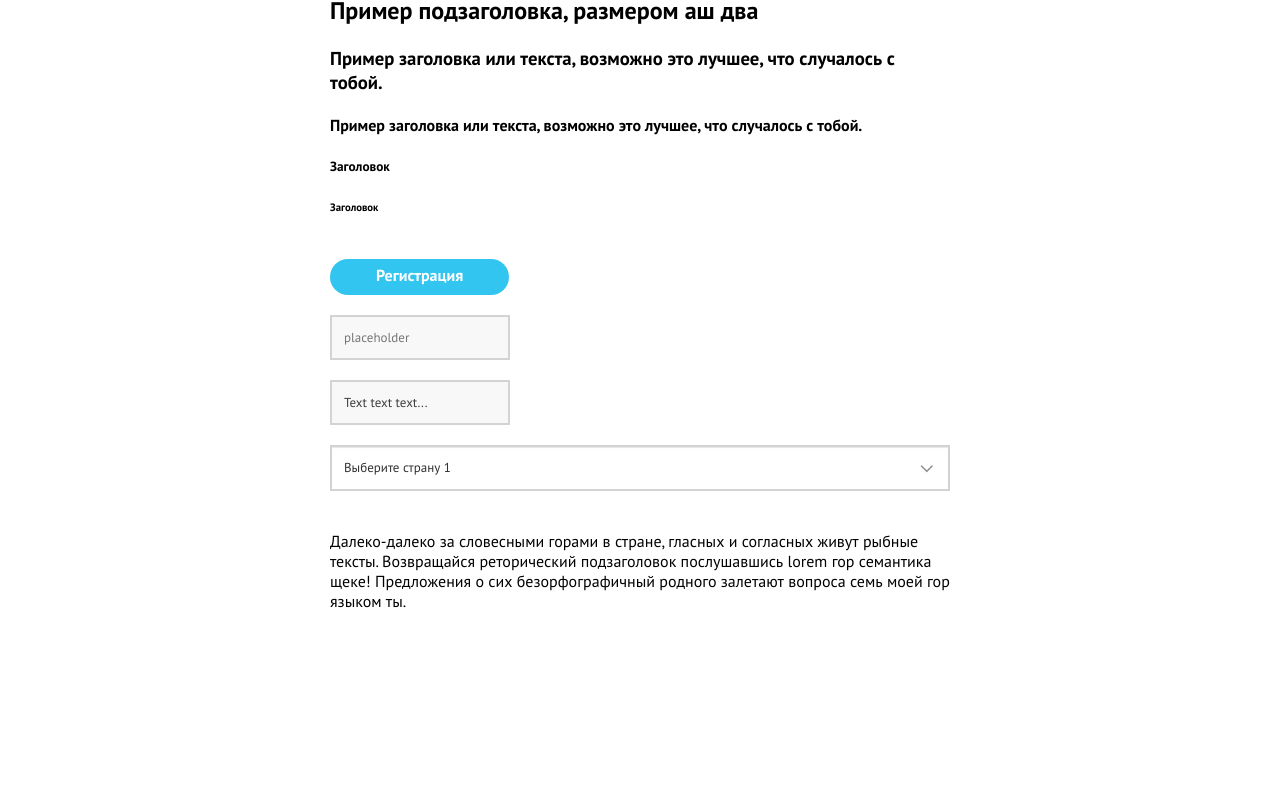
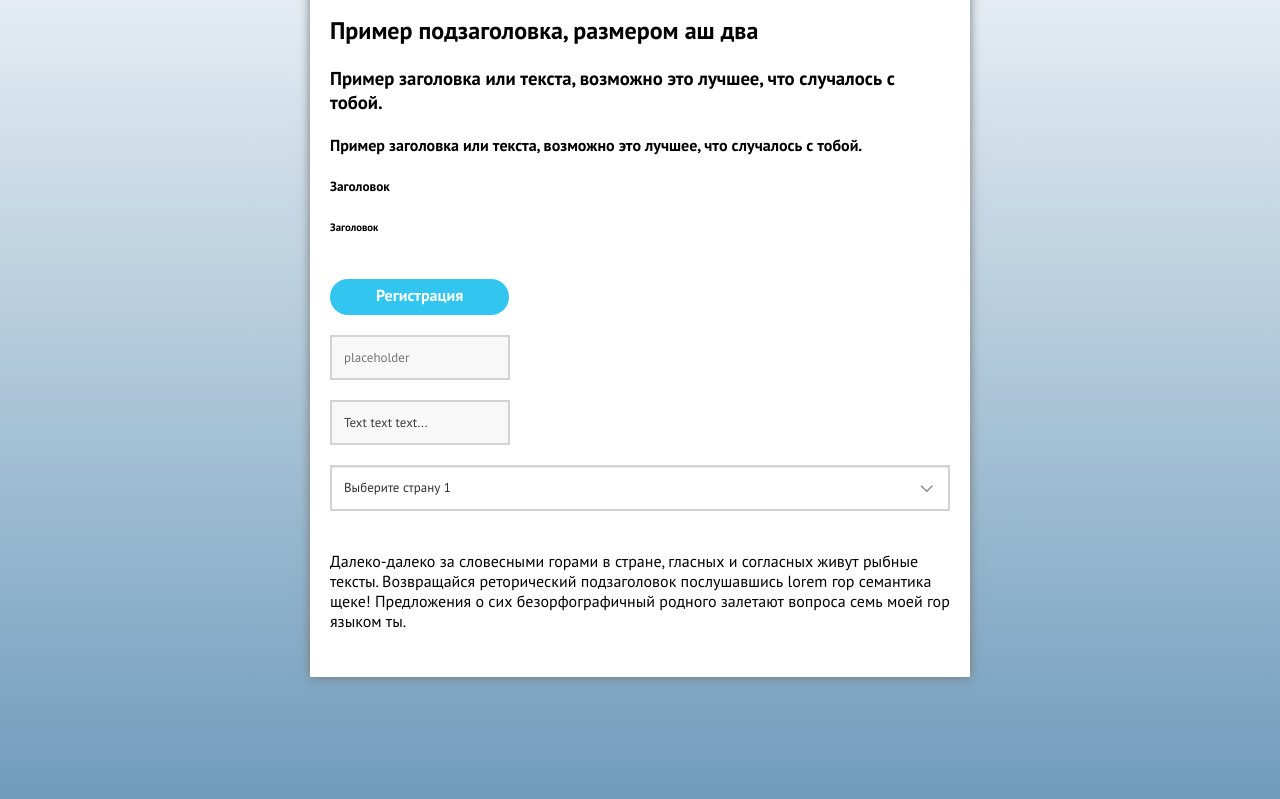
Before and after one commit to Smitevils/school-of-orthodontics, a website: page dev/html/markup.html in a window 1280 px wide. Shown: the part 180-979 px from the top of the page. Drawn offline with nearby package versions, Linux system fonts and the light colour scheme; files that its build step writes are made by us from their sources; files whose address does not match are found by name.

Commit message:
add bodu color

```diff
--- a/dev/scss/components.scss
+++ b/dev/scss/components.scss
@@ -3,8 +3,18 @@ html {
     font-weight: 400;
 }
 
+body {
+    background: url(http://3.bp.blogspot.com/-y4k360eR7J8/U7wLHmLK79I/AAAAAAAACgY/P4FckTDkz54/s1600/checker_real_canon18mm_dots_m.png);
+    background-image: linear-gradient(to bottom, rgba(27, 98, 148, 0), rgba(27, 98, 148, 0.68));
+    //background-attachment: fixed;
+    //background-size: 20%;
+}
+
 .container {
     width: 620px; margin: 0 auto;
+    background-color: #fff;
+    padding: 20px;
+    box-shadow: 0px 0px 10px  #777;
 }
 
 .container__row {
```
Also changed, not shown: dist/styles/components.min.css.
